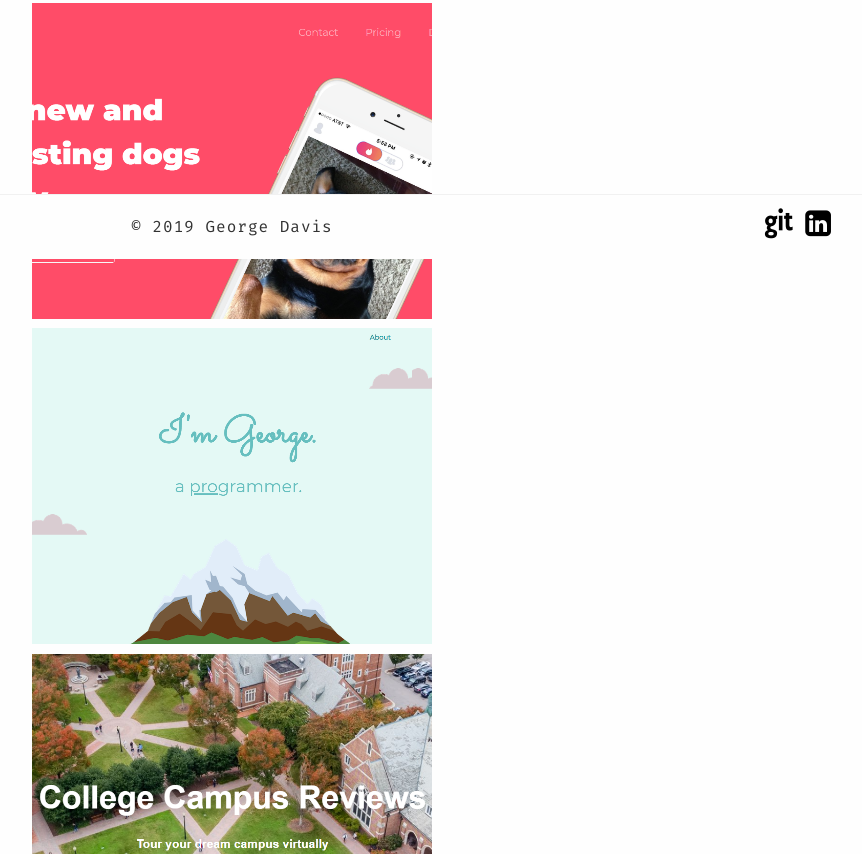
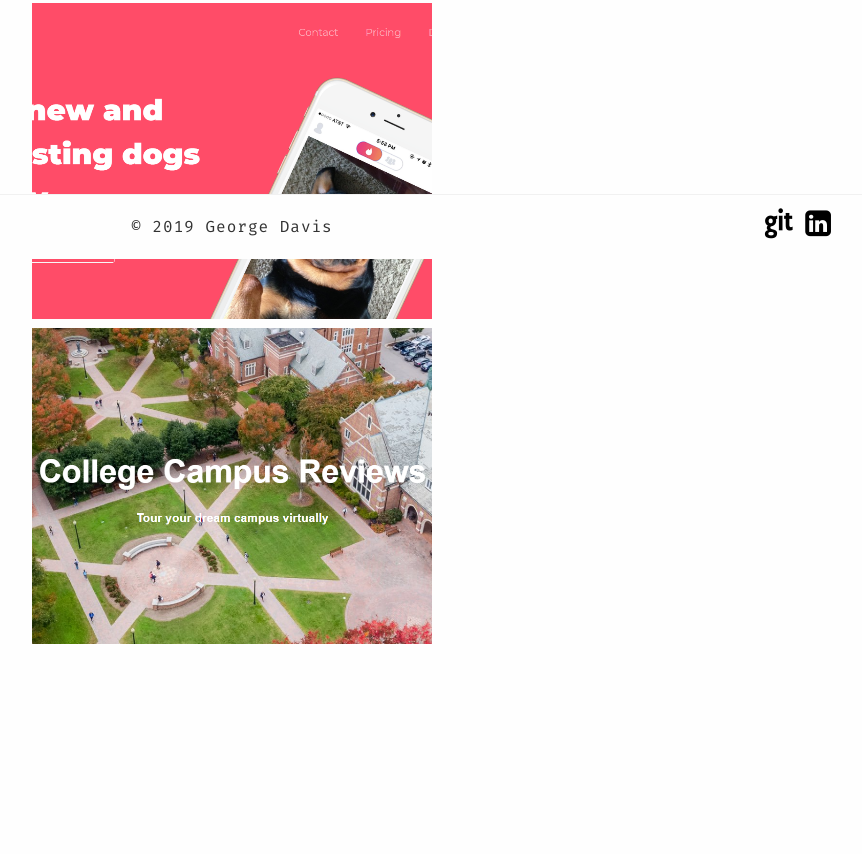
Before and after one commit to G3Dav/CV, a plain HTML site: page projects.html in a window 1280 px wide. Shown: the part 541-1395 px from the top of the page, without its empty margins (408-1270 px from the left). After the commit the page ends 1243 px from the top, so only its background shows below. Drawn offline with Linux system fonts and the light colour scheme.

Commit message:
Update projects.html

```diff
--- a/projects.html
+++ b/projects.html
@@ -87,9 +87,7 @@
         <div class="screen1"><a href="https://g3dav.github.io/TinDg/index.html">
       <img src="images/screen3.png" /></a>
     </div>
-      <div class="screen1"><a href="https://g3dav.github.io/CVI/">
-      <img src="images/screen1.png" /></a>
-    </div>
+
     <div class="screen2"><a href="https://g3dav.github.io/CV/college/college.html">
       <img src="images/screen2.png" /></a>
     </div></center>
```
